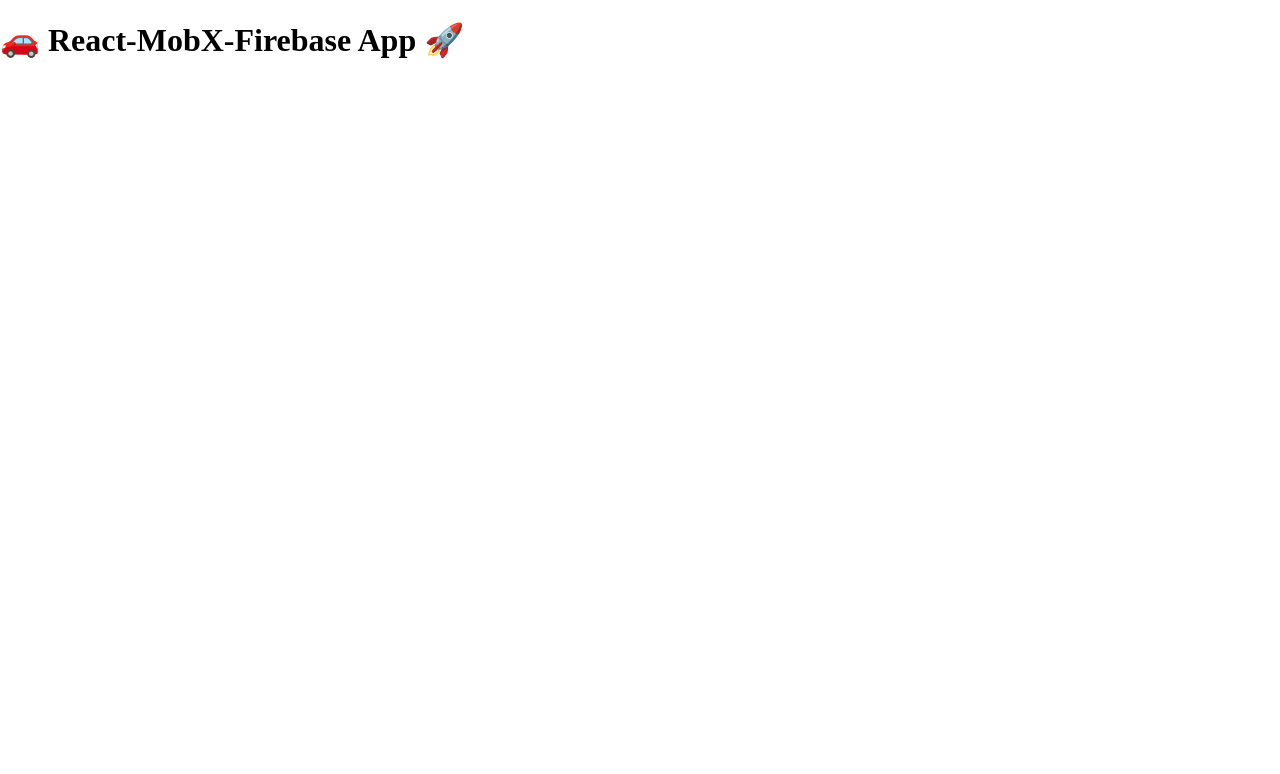
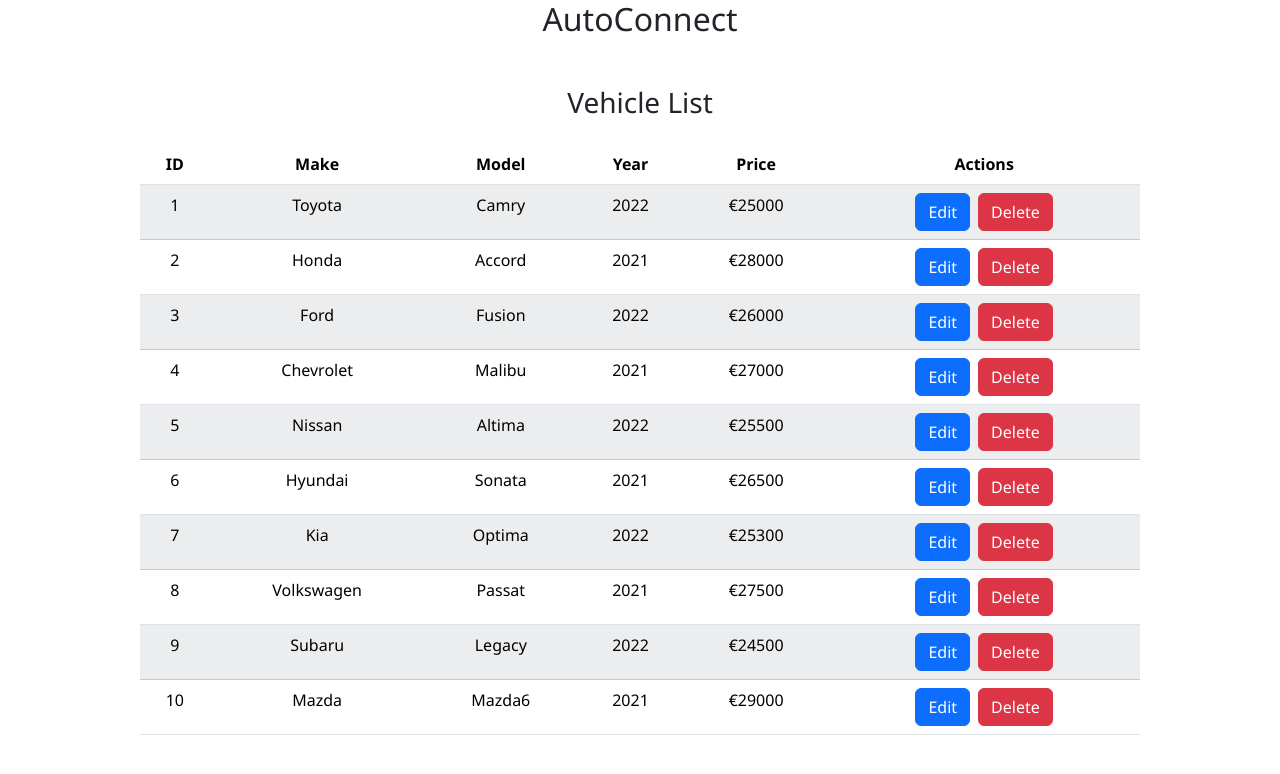
Before and after one commit to szeilertamas/react-mobx-firebase-vehicle-app, a React (Create React App) app: page / in a window 1280 px wide. Shown: the top 774 px of the page. Built offline with nearby package versions, Linux system fonts and the light colour scheme.

Commit message:
Integrate Bootstrap, add HomePage, add VehicleList

```diff
--- a/src/App.js
+++ b/src/App.js
@@ -1,8 +1,18 @@
+// src/App.js
+
+import React from 'react';
+import { BrowserRouter as Router, Route, Routes } from 'react-router-dom';
+import HomePage from './pages/HomePage';
+
 function App() {
   return (
-    <div className="App">
-      <h1>🚗 React-MobX-Firebase App 🚀</h1>
-    </div>
+    <Router>
+      <div className="App">
+        <Routes>
+        <Route path="/" element={<HomePage />} />
+        </Routes>
+      </div>
+    </Router>
   );
 }
 
--- /dev/null
+++ b/src/components/VehicleList.js
@@ -0,0 +1,53 @@
+// src/components/VehicleList.js
+
+import React from 'react';
+
+function VehicleList() {
+  const dummyVehicles = [
+    { id: 1, make: 'Toyota', model: 'Camry', year: 2022, price: 25000 },
+    { id: 2, make: 'Honda', model: 'Accord', year: 2021, price: 28000 },
+    { id: 3, make: 'Ford', model: 'Fusion', year: 2022, price: 26000 },
+    { id: 4, make: 'Chevrolet', model: 'Malibu', year: 2021, price: 27000 },
+    { id: 5, make: 'Nissan', model: 'Altima', year: 2022, price: 25500 },
+    { id: 6, make: 'Hyundai', model: 'Sonata', year: 2021, price: 26500 },
+    { id: 7, make: 'Kia', model: 'Optima', year: 2022, price: 25300 },
+    { id: 8, make: 'Volkswagen', model: 'Passat', year: 2021, price: 27500 },
+    { id: 9, make: 'Subaru', model: 'Legacy', year: 2022, price: 24500 },
+    { id: 10, make: 'Mazda', model: 'Mazda6', year: 2021, price: 29000 },
+  ];
+
+  return (
+    <div className="container mt-5" style={{ maxWidth: '80%' }}>
+      <h3 className="mb-4">Vehicle List</h3>
+      <table className="table table-striped">
+        <thead className="table">
+          <tr>
+            <th>ID</th>
+            <th>Make</th>
+            <th>Model</th>
+            <th>Year</th>
+            <th>Price</th>
+            <th>Actions</th>
+          </tr>
+        </thead>
+        <tbody>
+          {dummyVehicles.map((vehicle, index) => (
+            <tr key={vehicle.id} className={index % 2 === 0 ? 'table-light' : ''}>
+              <td>{vehicle.id}</td>
+              <td>{vehicle.make}</td>
+              <td>{vehicle.model}</td>
+              <td>{vehicle.year}</td>
+              <td>€{vehicle.price}</td>
+              <td>
+                <button className="btn btn-primary me-2">Edit</button>
+                <button className="btn btn-danger">Delete</button>
+              </td>
+            </tr>
+          ))}
+        </tbody>
+      </table>
+    </div>
+  );
+}
+
+export default VehicleList;
--- a/src/index.css
+++ b/src/index.css
@@ -1,3 +1,19 @@
+/* src/index.css */
+
 body {
   margin: 0;
+  padding: 0;
+  font-family: 'Segoe UI', Tahoma, Geneva, Verdana, sans-serif;
 }
+
+.App {
+  text-align: center;
+}
+
+.container {
+  max-width: 800px;
+}
+
+.btn {
+  cursor: pointer;
+}
--- a/src/index.js
+++ b/src/index.js
@@ -1,8 +1,10 @@
+// src/index.js
+
 import React from 'react';
 import ReactDOM from 'react-dom/client';
+import 'bootstrap/dist/css/bootstrap.min.css';
 import './index.css';
 import App from './App';
-import reportWebVitals from './reportWebVitals';
 
 const root = ReactDOM.createRoot(document.getElementById('root'));
 root.render(
--- /dev/null
+++ b/src/pages/HomePage.js
@@ -0,0 +1,13 @@
+import React from 'react';
+import VehicleList from '../components/VehicleList';
+
+function HomePage() {
+  return (
+    <div>
+      <h2>AutoConnect</h2>
+      <VehicleList />
+    </div>
+  );
+}
+
+export default HomePage;
```
